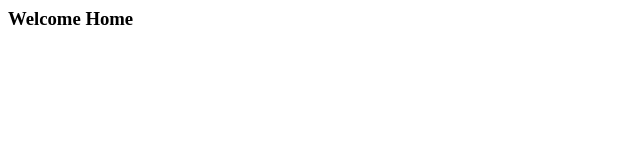
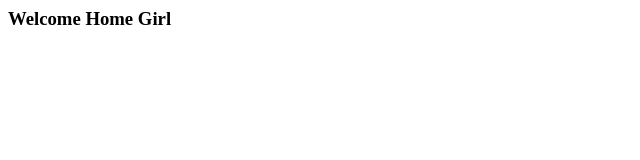
Before and after one commit to Jayqueue1/webdevonline, a plain HTML site: page index.html in a window 1280 px wide. Shown: the full height of the page, 0-640 px from the left. Drawn offline with Linux system fonts and the light colour scheme.

Commit message:
Add the girl

```diff
--- a/index.html
+++ b/index.html
@@ -1,5 +1,5 @@
 <html>
     <body>
-    <h3>Welcome Home</h3>
+    <h3>Welcome Home Girl </h3>
     </body>
 </html>
```
